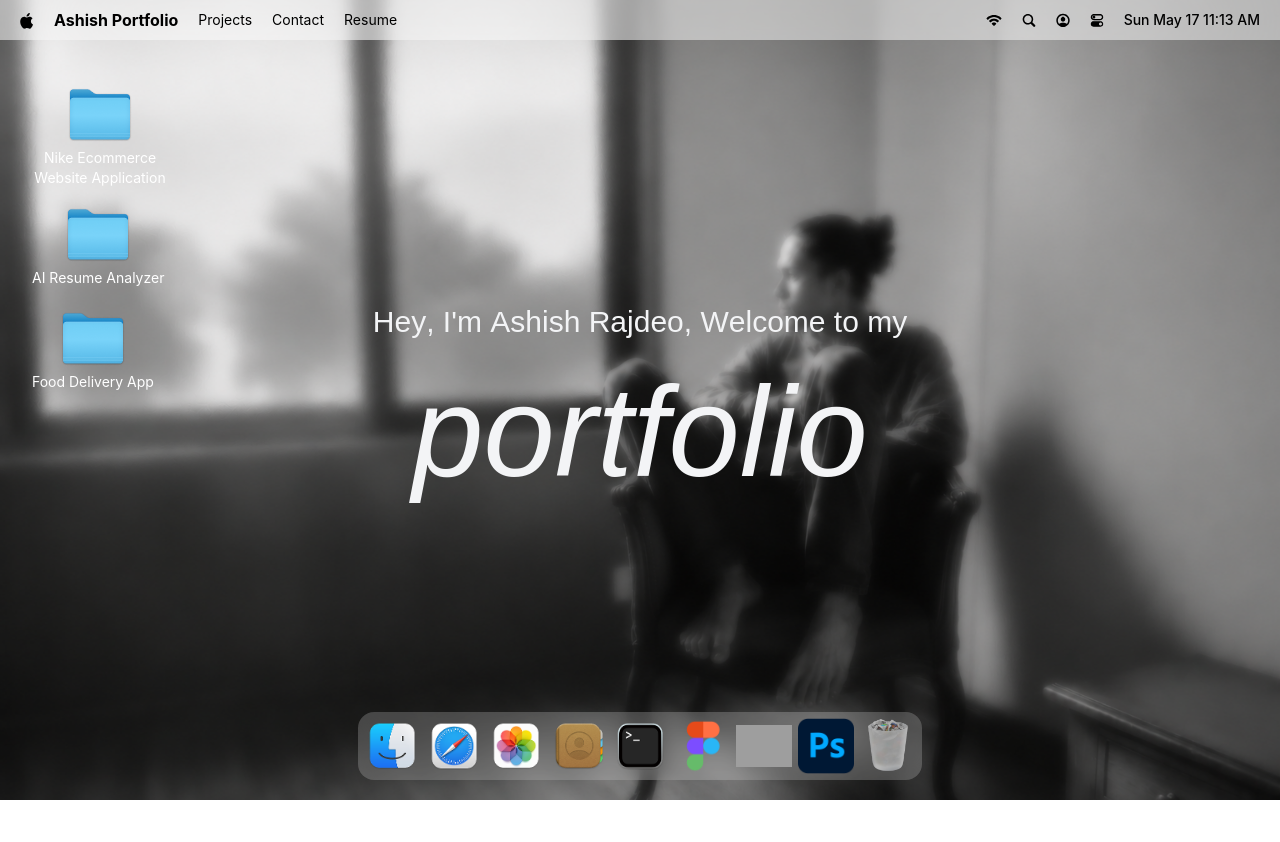
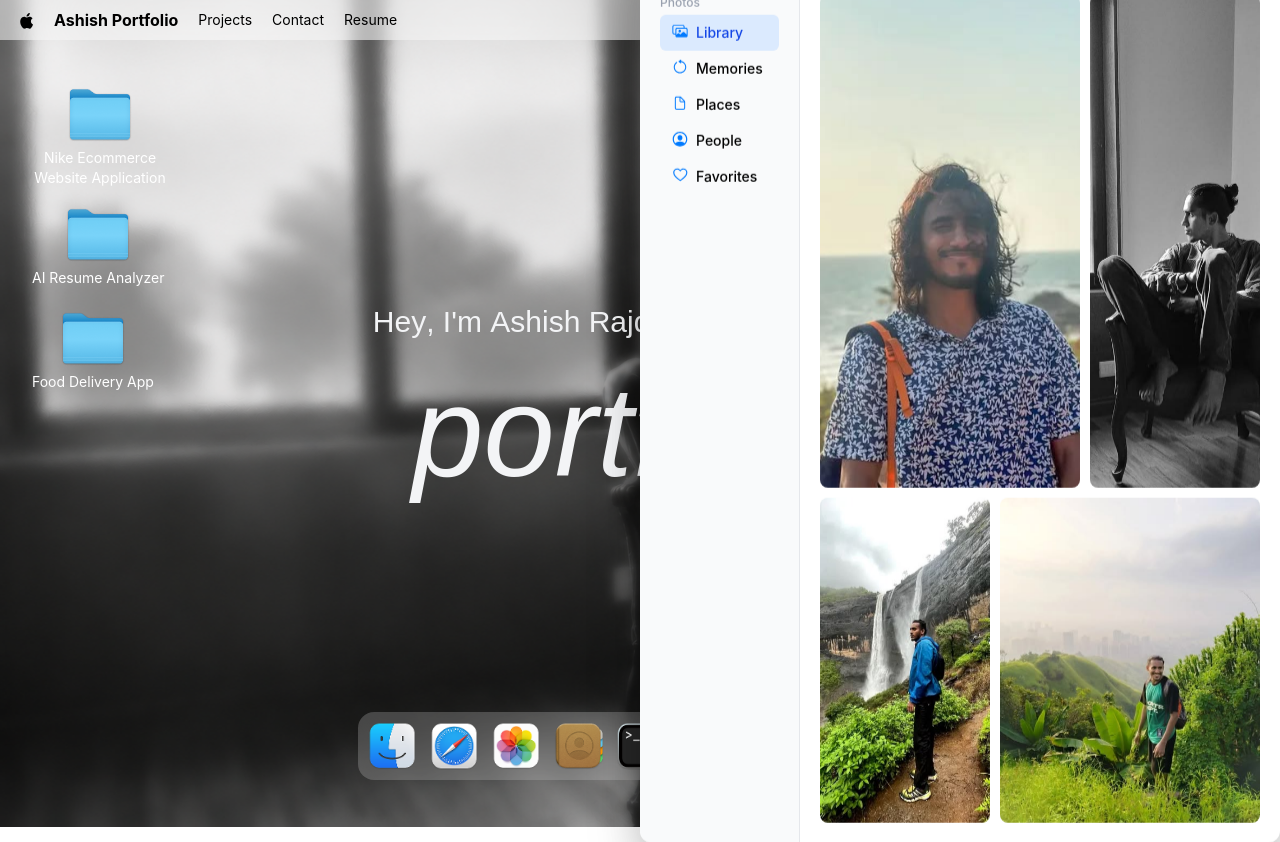
Before and after one commit to AshishRajdeo/portfolio, a React (Vite) app: page / in a window 1280 px wide. Both pictures are taken after a click on the button 516 px from the left and 746 px from the top of the page. Before the commit the page ends 800 px from the top, so only its background shows below. Built offline with nearby package versions, Linux system fonts and the light colour scheme; grey boxes are pictures that could not be loaded.

Commit message:
Implement the final Photos Gallery

```diff
--- a/src/App.jsx
+++ b/src/App.jsx
@@ -4,7 +4,7 @@ import { Draggable } from 'gsap/Draggable';
 
 
 import { Dock, Home, Navbar, Welcome } from '#components'
-import { Contact, Finder, Image, Resume, Safari, Terminal, Text } from '#windows';
+import { Contact, Finder, Image, Resume, Safari, Terminal, Text, Photos } from '#windows';
 
 gsap.registerPlugin(Draggable);
 
@@ -22,6 +22,8 @@ const App = () => {
       <Text />
       <Image />
       <Contact />
+      <Photos />
+
       <Home />
     </main>
   )
--- a/src/components/Photos.jsx
+++ /dev/null
@@ -1,9 +0,0 @@
-
-
-const Photos = () => {
-  return (
-    <div>Photos</div>
-  )
-}
-
-export default Photos
--- a/src/components/index.js
+++ b/src/components/index.js
@@ -3,7 +3,6 @@ import Welcome from './Welcome'
 import Dock from './Dock'
 import WindowControls from './WindowControls';
 import Home from './Home';
-
 
 export {
     Navbar,
--- a/src/constants/index.js
+++ b/src/constants/index.js
@@ -206,19 +206,19 @@ const photosLinks = [
 const gallery = [
   {
     id: 1,
-    img: "/images/gal1.png",
+    img: "/images/ash1.jfif",
   },
   {
     id: 2,
-    img: "/images/gal2.png",
+    img: "/images/ash2.jfif",
   },
   {
     id: 3,
-    img: "/images/gal3.png",
+    img: "/images/ash3.jfif",
   },
   {
     id: 4,
-    img: "/images/gal4.png",
+    img: "/images/ash10.jfif",
   },
 ];
 
--- /dev/null
+++ b/src/windows/Photos.jsx
@@ -0,0 +1,64 @@
+import { WindowControls } from "#components"
+import { gallery, photosLinks } from "#constants"
+import WindowWrapper from "#hoc/WindowWrapper"
+import useWindowStore from "#store/window"
+import { Mail, Search } from "lucide-react"
+
+
+const Photos = () => {
+  const { openWindow } = useWindowStore();
+
+  return (
+    <>
+    <div id="window-header">
+      <WindowControls target="photos" />
+
+      <div className=" w-full flex justify-end items-center gap-3 text-grey-500">
+        <Mail className="icon" />
+        <Search className="icon" />
+      </div>
+    </div>
+
+    <div className="flex w-full">
+      <div className="sidebar">
+        <h2>Photos</h2>
+
+        <ul>
+          {photosLinks.map(({ id, icon, title }) => (
+            <li key={id}>
+              <img src={icon} alt={title} />
+              <p>{title}</p>
+            </li>
+          ))}
+        </ul>
+      </div>
+
+      <div className="gallery">
+        <ul>
+          {gallery.map(({ id, img }) => (
+            <li
+            key={id}
+            onClick={() =>
+              openWindow("imgfile", {
+                id,
+                name : "Gallery image",
+                icon : "/images/image.png",
+                kind : "file",
+                fileType : "img",
+                imageUrl : img,
+              })
+            }
+            >
+              <img src={img} alt={`Gallery image ${id}`} />
+            </li>
+          ))}
+        </ul>
+      </div>
+    </div>
+    </>
+  );
+};
+
+
+const PhotosWindow = WindowWrapper(Photos, "photos");
+export default PhotosWindow;
--- a/src/windows/index.js
+++ b/src/windows/index.js
@@ -5,6 +5,7 @@ import Finder from "./Finder";
 import Text from "./Text";
 import Image from "./Image";
 import Contact from "./Contact";
+import Photos from "./Photos";
 
 export {
     Terminal,
@@ -14,5 +15,6 @@ export {
     Text,
     Image,
     Contact,
+    Photos,
 
 }
```
